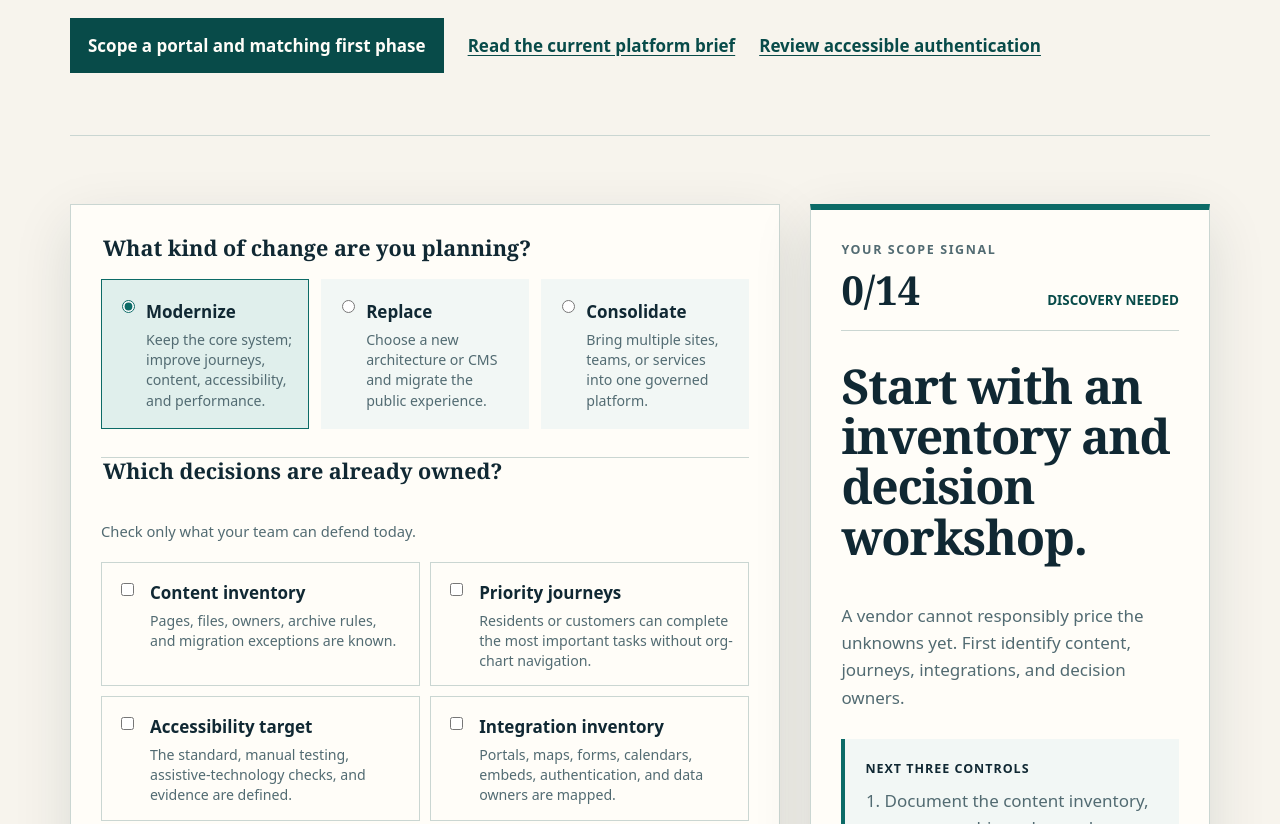
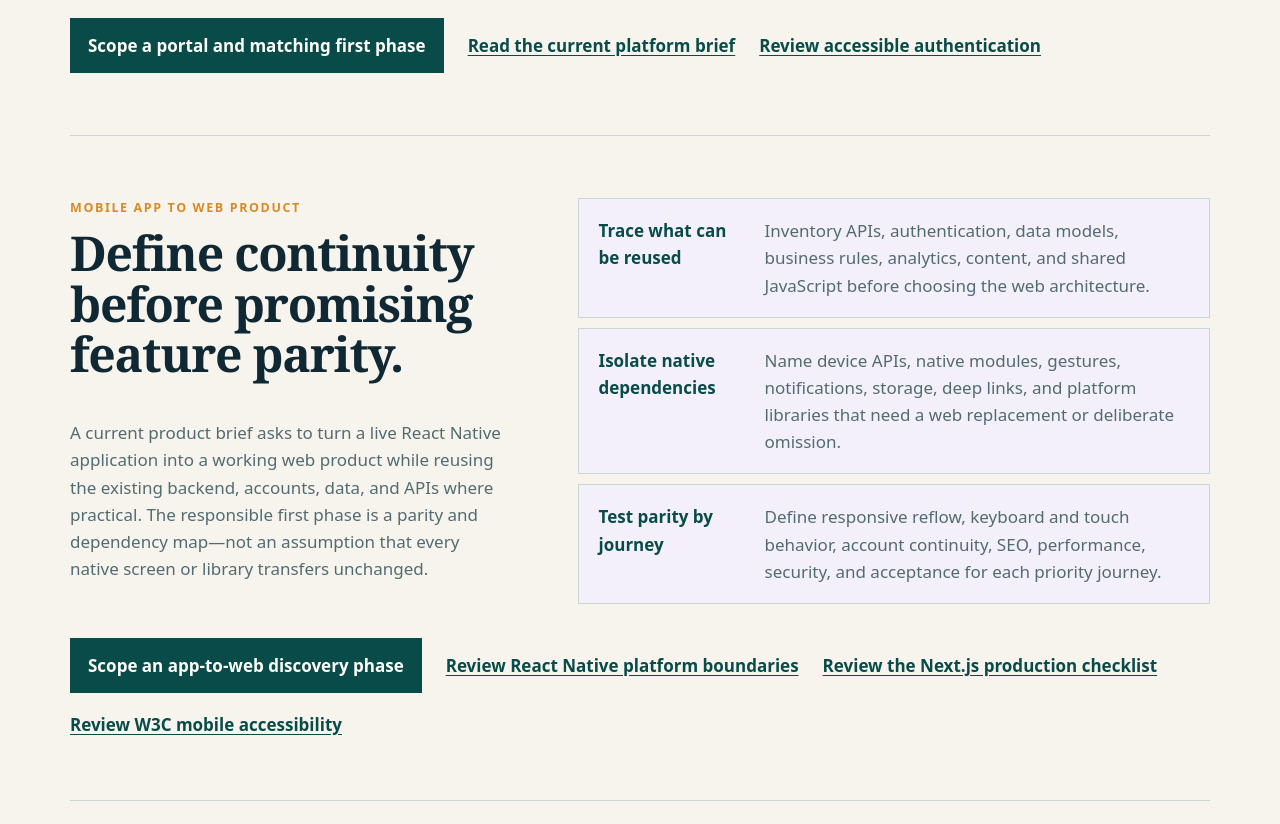
Before and after one commit to Evolved-Designs/public-website-rebuild-scope-planner, a website: page index.html in a window 1280 px wide. Shown: the part 3620-4444 px from the top of the page. Drawn offline with Linux system fonts and the light colour scheme.

Commit message:
Add app-to-web continuity path

```diff
--- a/app.js
+++ b/app.js
@@ -3,6 +3,7 @@ export const decisions = Object.freeze([
   ['journeys', 'Name the highest-value public journeys and the task each visitor must complete.'],
   ['accessibility', 'Define the accessibility target, test methods, evidence, and correction process.'],
   ['integrations', 'Map each portal, map, form, calendar, embed, authentication path, and data owner.'],
+  ['continuity', 'Map reusable services, APIs, accounts, data, native-only features, web replacements, and parity tests.'],
   ['identity', 'Define account roles, accessible authentication, recovery, offboarding, and audit evidence.'],
   ['matching', 'Document matching inputs, rules, AI boundaries, human review, error handling, and user recourse.'],
   ['migration', 'Specify URL migration, redirects, document treatment, and historical-content rules.'],
@@ -18,7 +19,7 @@ export const decisions = Object.freeze([
 export function scopeSignal(selected = []) {
   const complete = new Set(selected).size;
   if (complete <= 4) return { band: 'discovery', label: 'Discovery needed', cta: 'Scope a paid discovery phase' };
-  if (complete <= 10) return { band: 'definition', label: 'Scope definition', cta: 'Stress-test the rebuild brief' };
+  if (complete <= 11) return { band: 'definition', label: 'Scope definition', cta: 'Stress-test the rebuild brief' };
   return { band: 'acceptance', label: 'Acceptance planning', cta: 'Compare implementation approaches' };
 }
 
@@ -65,7 +66,7 @@ export function briefText(rebuild = 'modernize', selected = []) {
   const signal = scopeSignal(selected);
   const phase = phaseCopy(selected);
   const priorities = nextGaps(selected).map((gap, index) => `${index + 1}. ${gap}`).join('\n');
-  return `Public website rebuild first-phase brief\n\nChange type: ${rebuild}\nReadiness: ${signal.label} (${new Set(selected).size}/14 decisions owned)\nFirst phase: ${phase.heading}\nWhy: ${phase.summary}\nNext controls:\n${priorities || '1. Keep the decision owners and acceptance evidence current through launch.'}\n\nThis is a scope signal, not a price estimate.`;
+  return `Public website rebuild first-phase brief\n\nChange type: ${rebuild}\nReadiness: ${signal.label} (${new Set(selected).size}/15 decisions owned)\nFirst phase: ${phase.heading}\nWhy: ${phase.summary}\nNext controls:\n${priorities || '1. Keep the decision owners and acceptance evidence current through launch.'}\n\nThis is a scope signal, not a price estimate.`;
 }
 
 function init() {
@@ -88,7 +89,7 @@ function init() {
     const values = selected();
     const signal = scopeSignal(values);
     const copyForPhase = phaseCopy(values);
-    score.textContent = `${new Set(values).size}/14`;
+    score.textContent = `${new Set(values).size}/15`;
     band.textContent = signal.label;
     phase.textContent = copyForPhase.heading;
     summary.textContent = copyForPhase.summary;
--- a/index.html
+++ b/index.html
@@ -153,6 +153,25 @@
       </div>
     </section>
 
+    <section class="continuity-path shell" aria-labelledby="continuity-title">
+      <div class="continuity-intro">
+        <p class="eyebrow">Mobile app to web product</p>
+        <h2 id="continuity-title">Define continuity before promising feature parity.</h2>
+        <p>A current product brief asks to turn a live React Native application into a working web product while reusing the existing backend, accounts, data, and APIs where practical. The responsible first phase is a parity and dependency map—not an assumption that every native screen or library transfers unchanged.</p>
+      </div>
+      <div class="continuity-checks" aria-label="Mobile-to-web continuity readiness checks">
+        <article><strong>Trace what can be reused</strong><span>Inventory APIs, authentication, data models, business rules, analytics, content, and shared JavaScript before choosing the web architecture.</span></article>
+        <article><strong>Isolate native dependencies</strong><span>Name device APIs, native modules, gestures, notifications, storage, deep links, and platform libraries that need a web replacement or deliberate omission.</span></article>
+        <article><strong>Test parity by journey</strong><span>Define responsive reflow, keyboard and touch behavior, account continuity, SEO, performance, security, and acceptance for each priority journey.</span></article>
+      </div>
+      <div class="continuity-action">
+        <a class="button" href="https://evolveddesigns.net/contact-us/?utm_source=github_pages&amp;utm_medium=owned_tool&amp;utm_campaign=rebuild_scope_planner&amp;utm_content=app_to_web_continuity_path">Scope an app-to-web discovery phase</a>
+        <a href="https://reactnative.dev/docs/native-platform">Review React Native platform boundaries</a>
+        <a href="https://nextjs.org/docs/app/guides/production-checklist">Review the Next.js production checklist</a>
+        <a href="https://www.w3.org/WAI/standards-guidelines/mobile/">Review W3C mobile accessibility</a>
+      </div>
+    </section>
+
     <section class="planner shell" aria-label="Website rebuild scope planner">
       <form class="panel choices" data-planner>
         <fieldset class="rebuild-type">
@@ -169,6 +188,7 @@
           <label><input type="checkbox" value="journeys"><span><strong>Priority journeys</strong><small>Residents or customers can complete the most important tasks without org-chart navigation.</small></span></label>
           <label><input type="checkbox" value="accessibility"><span><strong>Accessibility target</strong><small>The standard, manual testing, assistive-technology checks, and evidence are defined.</small></span></label>
           <label><input type="checkbox" value="integrations"><span><strong>Integration inventory</strong><small>Portals, maps, forms, calendars, embeds, authentication, and data owners are mapped.</small></span></label>
+          <label><input type="checkbox" value="continuity"><span><strong>Cross-platform continuity</strong><small>Reusable services, accounts, data, native-only features, web replacements, and parity tests are mapped.</small></span></label>
           <label><input type="checkbox" value="identity"><span><strong>Identity and account lifecycle</strong><small>Roles, accessible authentication, recovery, offboarding, and audit evidence are defined.</small></span></label>
           <label><input type="checkbox" value="matching"><span><strong>Matching and recommendation rules</strong><small>Inputs, rules, AI boundaries, human review, error handling, and user recourse are documented.</small></span></label>
           <label><input type="checkbox" value="migration"><span><strong>Migration and redirects</strong><small>URL changes, redirects, document handling, and historical content rules are specified.</small></span></label>
@@ -184,7 +204,7 @@
 
       <aside class="panel output" aria-live="polite">
         <p class="eyebrow">Your scope signal</p>
-        <div class="score"><strong data-score>0/14</strong><span data-band>Discovery needed</span></div>
+        <div class="score"><strong data-score>0/15</strong><span data-band>Discovery needed</span></div>
         <h2 data-phase>Start with an inventory and decision workshop.</h2>
         <p data-summary>A vendor cannot responsibly price the unknowns yet. First identify content, journeys, integrations, and decision owners.</p>
         <div class="next-block">
--- a/styles.css
+++ b/styles.css
@@ -64,6 +64,14 @@ h2 { font: 800 clamp(1.8rem, 4vw, 3rem)/1.05 Georgia, "Times New Roman", serif;
 .portal-checks span { color: var(--muted); }
 .portal-action { grid-column: 1 / -1; display: flex; flex-wrap: wrap; gap: 18px 24px; align-items: center; }
 .portal-action > a:not(.button) { font-weight: 750; }
+.continuity-path { display: grid; grid-template-columns: .82fr 1.18fr; gap: 34px 68px; padding-block: 62px; border-bottom: 1px solid var(--line); }
+.continuity-intro p:last-child { margin-bottom: 0; color: var(--muted); }
+.continuity-checks { display: grid; gap: 10px; }
+.continuity-checks article { display: grid; grid-template-columns: 150px 1fr; gap: 16px; padding: 18px 20px; background: #f4f0fb; border: 1px solid var(--line); }
+.continuity-checks strong { color: var(--teal-dark); }
+.continuity-checks span { color: var(--muted); }
+.continuity-action { grid-column: 1 / -1; display: flex; flex-wrap: wrap; gap: 18px 24px; align-items: center; }
+.continuity-action > a:not(.button) { font-weight: 750; }
 .planner { display: grid; grid-template-columns: minmax(0, 1.28fr) minmax(320px, .72fr); gap: 30px; align-items: start; padding-block: 68px; }
 .panel { background: var(--white); border: 1px solid var(--line); box-shadow: var(--shadow); }
 .choices { padding: 30px; }
@@ -106,11 +114,11 @@ input:focus-visible + span, .button:focus-visible { outline: 3px solid var(--amb
 footer { padding-block: 28px; color: #cedbd9; background: var(--ink); font-size: .86rem; }
 
 @media (max-width: 850px) {
-  .hero, .context, .arts-path, .event-path, .media-path, .portal-path, .planner { grid-template-columns: 1fr; }
+  .hero, .context, .arts-path, .event-path, .media-path, .portal-path, .continuity-path, .planner { grid-template-columns: 1fr; }
   .hero { gap: 38px; }
   .brief-card { max-width: 560px; }
   .source-row { grid-column: auto; }
-  .arts-action, .event-action, .media-action, .portal-action { grid-column: auto; }
+  .arts-action, .event-action, .media-action, .portal-action, .continuity-action { grid-column: auto; }
   .output { position: static; }
 }
 
@@ -120,7 +128,7 @@ footer { padding-block: 28px; color: #cedbd9; background: var(--ink); font-size:
   .hero { padding-block: 54px 64px; }
   h1 { font-size: clamp(2.55rem, 15vw, 4.2rem); }
   .rebuild-type, .decision-list { grid-template-columns: 1fr; }
-  .arts-checks article, .event-checks article, .media-checks article, .portal-checks article { grid-template-columns: 1fr; gap: 4px; }
+  .arts-checks article, .event-checks article, .media-checks article, .portal-checks article, .continuity-checks article { grid-template-columns: 1fr; gap: 4px; }
   .rebuild-type legend, .decision-list legend, .decision-list .hint { grid-column: auto; }
   .choices, .output { padding: 22px; }
   .acceptance { padding: 28px 22px; }
```
Also changed, not shown: tests/check.mjs (+8 -2 lines).
